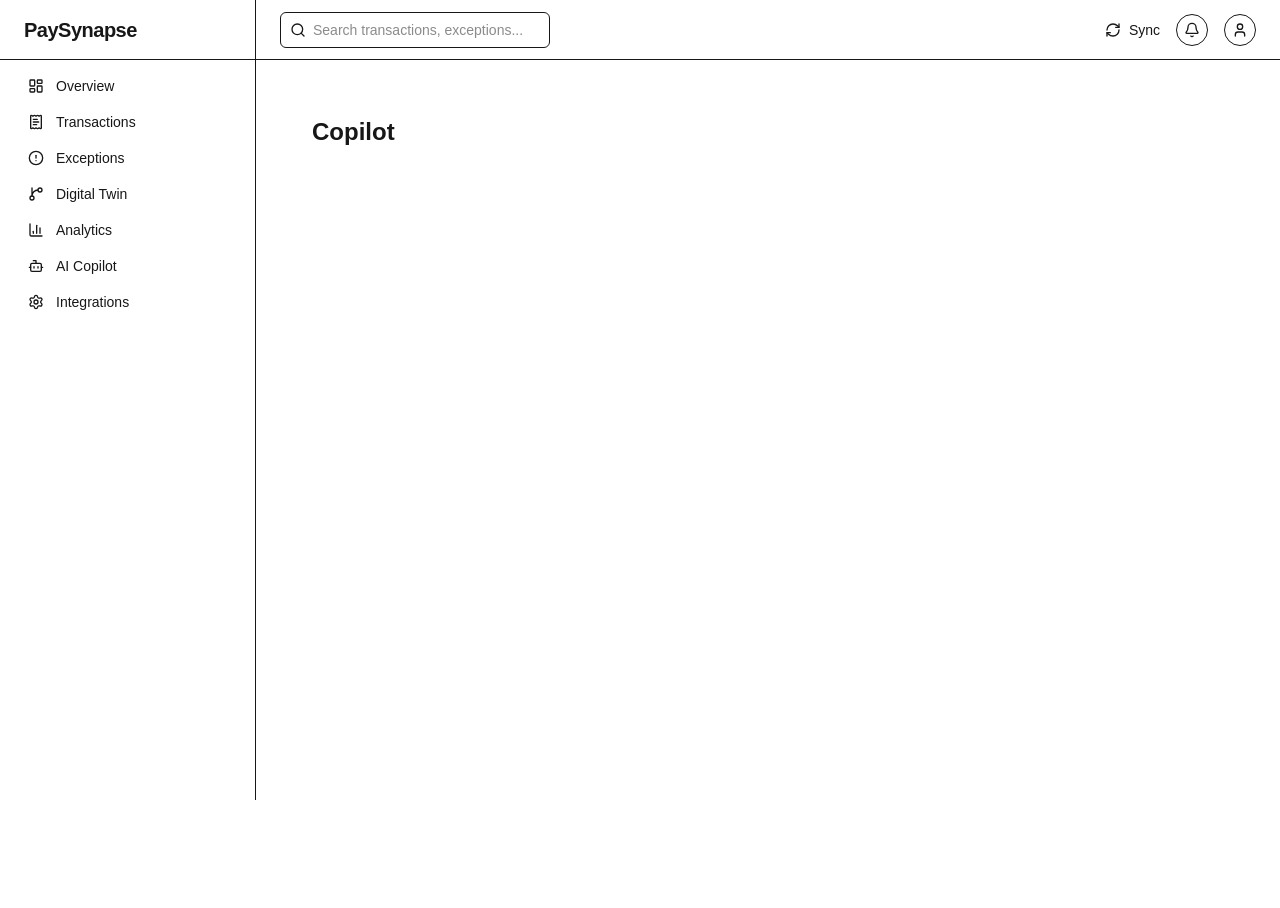
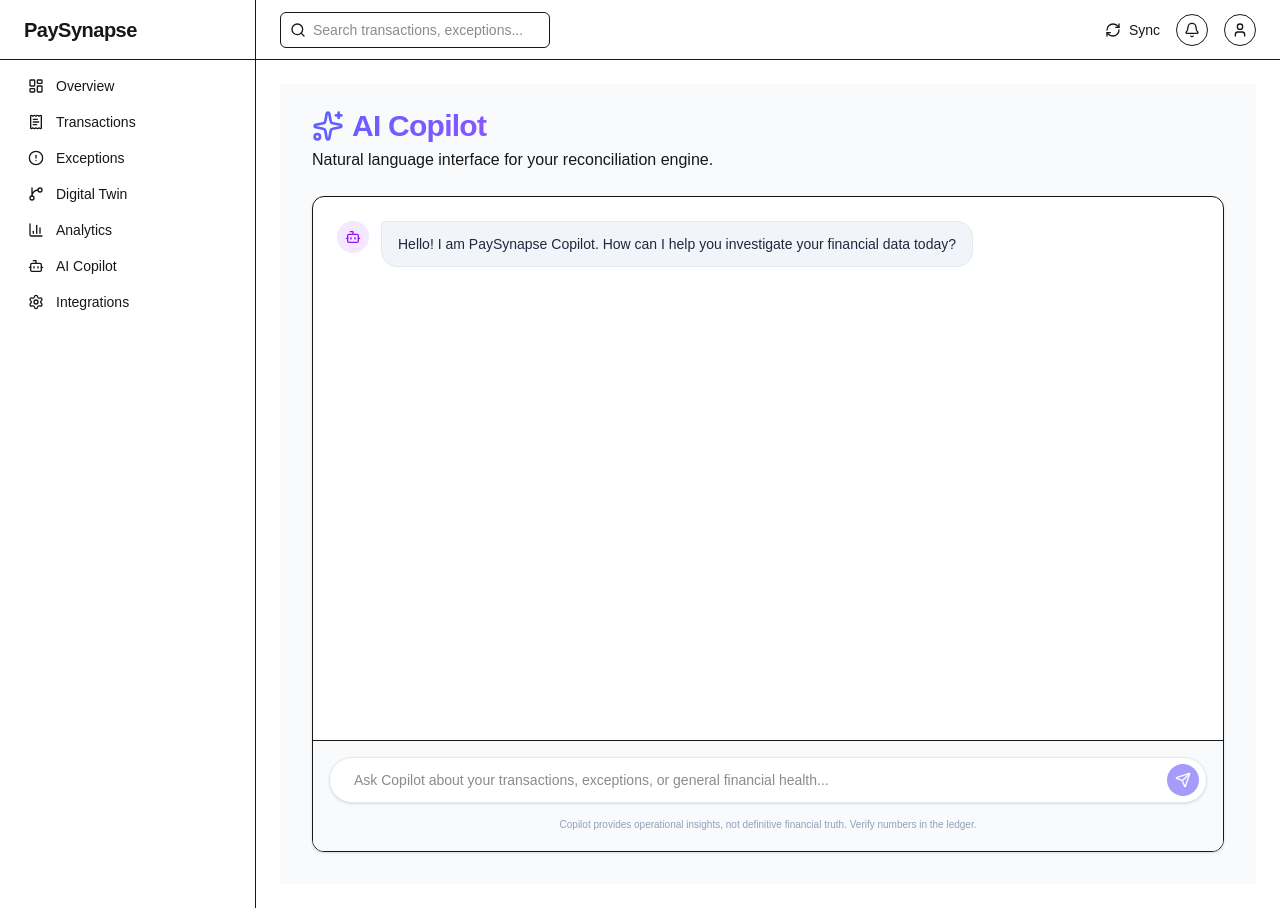
Before and after one commit to manu-1-1/PaySynapse, a Next.js app: page /copilot in a window 1280 px wide. Before the commit the page ends 800 px from the top, so only its background shows below. Built offline with nearby package versions, Linux system fonts and the light colour scheme.

Commit message:
feat: implement ai copilot conversational interface

```diff
--- /dev/null
+++ b/app/api/ai/copilot/route.js
@@ -0,0 +1,83 @@
+import { NextResponse } from 'next/server';
+import { PrismaClient } from '@prisma/client';
+import { GoogleGenAI } from '@google/genai';
+
+const prisma = new PrismaClient();
+const apiKey = process.env.GEMINI_API_KEY;
+const ai = apiKey ? new GoogleGenAI({ apiKey }) : null;
+
+export async function POST(request) {
+  try {
+    const { message } = await request.json();
+
+    if (!message) {
+      return NextResponse.json({ error: 'Message is required' }, { status: 400 });
+    }
+
+    // 1. Fetch some global DB context to inform the AI
+    const totalTx = await prisma.payment.count();
+    const totalEx = await prisma.exception.count({ where: { status: 'OPEN' } });
+
+    // Calculate total financial impact of open exceptions
+    const exceptions = await prisma.exception.findMany({
+      where: { status: 'OPEN' },
+      select: { financialImpact: true }
+    });
+
+    let totalImpact = 0;
+    for (const ex of exceptions) {
+      totalImpact += parseFloat(ex.financialImpact.toString());
+    }
+
+    const dbContext = `
+System State:
+- Total Payments Processed: ${totalTx}
+- Open Exceptions: ${totalEx}
+- Total Financial Impact (Open): ${totalImpact} INR
+`;
+
+    // 2. If no AI key, mock the response
+    if (!ai) {
+      const mockResponses = [
+        `Based on the database, we currently have ${totalEx} open exceptions impacting ${totalImpact} INR. I recommend reviewing the "Missing Settlement" exceptions first.`,
+        `That's a great question. Looking at our recent transactions (${totalTx} total), our reconciliation engine is capturing all discrepancies in real-time.`,
+        `I am operating in mock mode because no GEMINI_API_KEY was provided. However, I can confirm the system is healthy and tracking ${totalImpact} INR at risk.`
+      ];
+
+      const randomMock = mockResponses[Math.floor(Math.random() * mockResponses.length)];
+
+      return NextResponse.json({
+        response: randomMock,
+        mocked: true
+      });
+    }
+
+    // 3. Prompt Gemini with context
+    const prompt = `
+You are PaySynapse Copilot, an expert AI financial operations assistant.
+You help operators query their reconciliation data and investigate systemic issues.
+
+CURRENT DATABASE CONTEXT (DO NOT HALLUCINATE OUTSIDE THIS DATA):
+${dbContext}
+
+USER MESSAGE:
+"${message}"
+
+Provide a highly professional, concise, and helpful response. If you are asked for specific records, advise the user to use the 'Transactions' or 'Exceptions' dashboard since you are currently answering based on aggregate metrics.
+`;
+
+    const result = await ai.models.generateContent({
+      model: 'gemini-2.5-flash',
+      contents: prompt,
+    });
+
+    return NextResponse.json({
+      response: result.text(),
+      mocked: false
+    });
+
+  } catch (error) {
+    console.error('Copilot API Error:', error);
+    return NextResponse.json({ error: error.message }, { status: 500 });
+  }
+}
--- a/app/copilot/page.jsx
+++ b/app/copilot/page.jsx
@@ -1 +1,137 @@
-export default function Page() { return <div className="p-8"><h1 className="text-2xl font-bold capitalize">copilot</h1></div>; }
+'use client';
+
+import { useState, useRef, useEffect } from 'react';
+import { Bot, Send, User, Sparkles } from 'lucide-react';
+
+export default function CopilotPage() {
+  const [messages, setMessages] = useState([
+    { role: 'ai', content: 'Hello! I am PaySynapse Copilot. How can I help you investigate your financial data today?' }
+  ]);
+  const [input, setInput] = useState('');
+  const [loading, setLoading] = useState(false);
+  const endOfMessagesRef = useRef(null);
+
+  useEffect(() => {
+    endOfMessagesRef.current?.scrollIntoView({ behavior: 'smooth' });
+  }, [messages]);
+
+  const handleSend = async (e) => {
+    e.preventDefault();
+    if (!input.trim() || loading) return;
+
+    const userMessage = input.trim();
+    setInput('');
+    setMessages(prev => [...prev, { role: 'user', content: userMessage }]);
+    setLoading(true);
+
+    try {
+      const res = await fetch('/api/ai/copilot', {
+        method: 'POST',
+        headers: { 'Content-Type': 'application/json' },
+        body: JSON.stringify({ message: userMessage })
+      });
+      const data = await res.json();
+
+      if (res.ok) {
+        setMessages(prev => [...prev, { role: 'ai', content: data.response, mocked: data.mocked }]);
+      } else {
+        setMessages(prev => [...prev, { role: 'ai', content: `Error: ${data.error}` }]);
+      }
+    } catch (e) {
+      setMessages(prev => [...prev, { role: 'ai', content: 'Network error communicating with Copilot.' }]);
+    } finally {
+      setLoading(false);
+    }
+  };
+
+  return (
+    <div className="flex-1 p-8 pt-6 bg-slate-50 dark:bg-slate-900 min-h-screen flex flex-col h-[calc(100vh-4rem)]">
+      <div className="flex items-center justify-between mb-6">
+        <div>
+          <h2 className="text-3xl font-bold tracking-tight flex items-center bg-gradient-to-r from-indigo-500 to-purple-500 bg-clip-text text-transparent">
+            <Sparkles className="w-8 h-8 text-indigo-500 mr-2" />
+            AI Copilot
+          </h2>
+          <p className="text-muted-foreground mt-1">
+            Natural language interface for your reconciliation engine.
+          </p>
+        </div>
+      </div>
+
+      <div className="flex-1 border bg-white dark:bg-slate-950 rounded-xl shadow-sm flex flex-col overflow-hidden relative">
+
+        {/* Chat Area */}
+        <div className="flex-1 overflow-y-auto p-6 space-y-6">
+          {messages.map((msg, idx) => (
+            <div key={idx} className={`flex ${msg.role === 'user' ? 'justify-end' : 'justify-start'}`}>
+              <div className={`flex max-w-[80%] ${msg.role === 'user' ? 'flex-row-reverse' : 'flex-row'}`}>
+
+                <div className={`flex-shrink-0 w-8 h-8 rounded-full flex items-center justify-center ${
+                  msg.role === 'user' ? 'bg-indigo-100 text-indigo-600 ml-3' : 'bg-purple-100 text-purple-600 mr-3 dark:bg-purple-900/50 dark:text-purple-400'
+                }`}>
+                  {msg.role === 'user' ? <User className="w-4 h-4" /> : <Bot className="w-4 h-4" />}
+                </div>
+
+                <div className={`flex flex-col ${msg.role === 'user' ? 'items-end' : 'items-start'}`}>
+                  <div className={`px-4 py-3 rounded-2xl text-sm ${
+                    msg.role === 'user'
+                      ? 'bg-indigo-600 text-white rounded-tr-sm'
+                      : 'bg-slate-100 text-slate-800 dark:bg-slate-900 dark:text-slate-200 rounded-tl-sm border border-slate-200 dark:border-slate-800'
+                  }`}>
+                    {msg.content}
+                  </div>
+                  {msg.mocked && (
+                    <span className="text-[10px] text-slate-400 mt-1 uppercase tracking-wider font-semibold">Mock Mode</span>
+                  )}
+                </div>
+
+              </div>
+            </div>
+          ))}
+
+          {loading && (
+            <div className="flex justify-start">
+              <div className="flex flex-row max-w-[80%]">
+                <div className="flex-shrink-0 w-8 h-8 rounded-full bg-purple-100 text-purple-600 mr-3 dark:bg-purple-900/50 flex items-center justify-center">
+                  <Bot className="w-4 h-4" />
+                </div>
+                <div className="px-4 py-3 rounded-2xl text-sm bg-slate-100 text-slate-800 dark:bg-slate-900 dark:text-slate-200 rounded-tl-sm border flex items-center space-x-2">
+                  <div className="w-2 h-2 rounded-full bg-slate-400 animate-bounce" style={{ animationDelay: '0ms' }}></div>
+                  <div className="w-2 h-2 rounded-full bg-slate-400 animate-bounce" style={{ animationDelay: '150ms' }}></div>
+                  <div className="w-2 h-2 rounded-full bg-slate-400 animate-bounce" style={{ animationDelay: '300ms' }}></div>
+                </div>
+              </div>
+            </div>
+          )}
+
+          <div ref={endOfMessagesRef} />
+        </div>
+
+        {/* Input Area */}
+        <div className="p-4 bg-slate-50 dark:bg-slate-900/50 border-t">
+          <form onSubmit={handleSend} className="relative flex items-center">
+            <input
+              type="text"
+              value={input}
+              onChange={(e) => setInput(e.target.value)}
+              disabled={loading}
+              placeholder="Ask Copilot about your transactions, exceptions, or general financial health..."
+              className="w-full bg-white dark:bg-slate-950 border border-slate-200 dark:border-slate-800 rounded-full pl-6 pr-14 py-3 text-sm focus:outline-none focus:ring-2 focus:ring-indigo-500 shadow-sm"
+            />
+            <button
+              type="submit"
+              disabled={!input.trim() || loading}
+              className="absolute right-2 top-1/2 -translate-y-1/2 bg-indigo-600 text-white p-2 rounded-full hover:bg-indigo-700 disabled:opacity-50 transition-colors"
+            >
+              <Send className="w-4 h-4" />
+            </button>
+          </form>
+          <div className="text-center mt-2">
+            <span className="text-[10px] text-slate-400">Copilot provides operational insights, not definitive financial truth. Verify numbers in the ledger.</span>
+          </div>
+        </div>
+
+      </div>
+    </div>
+  );
+}
```
